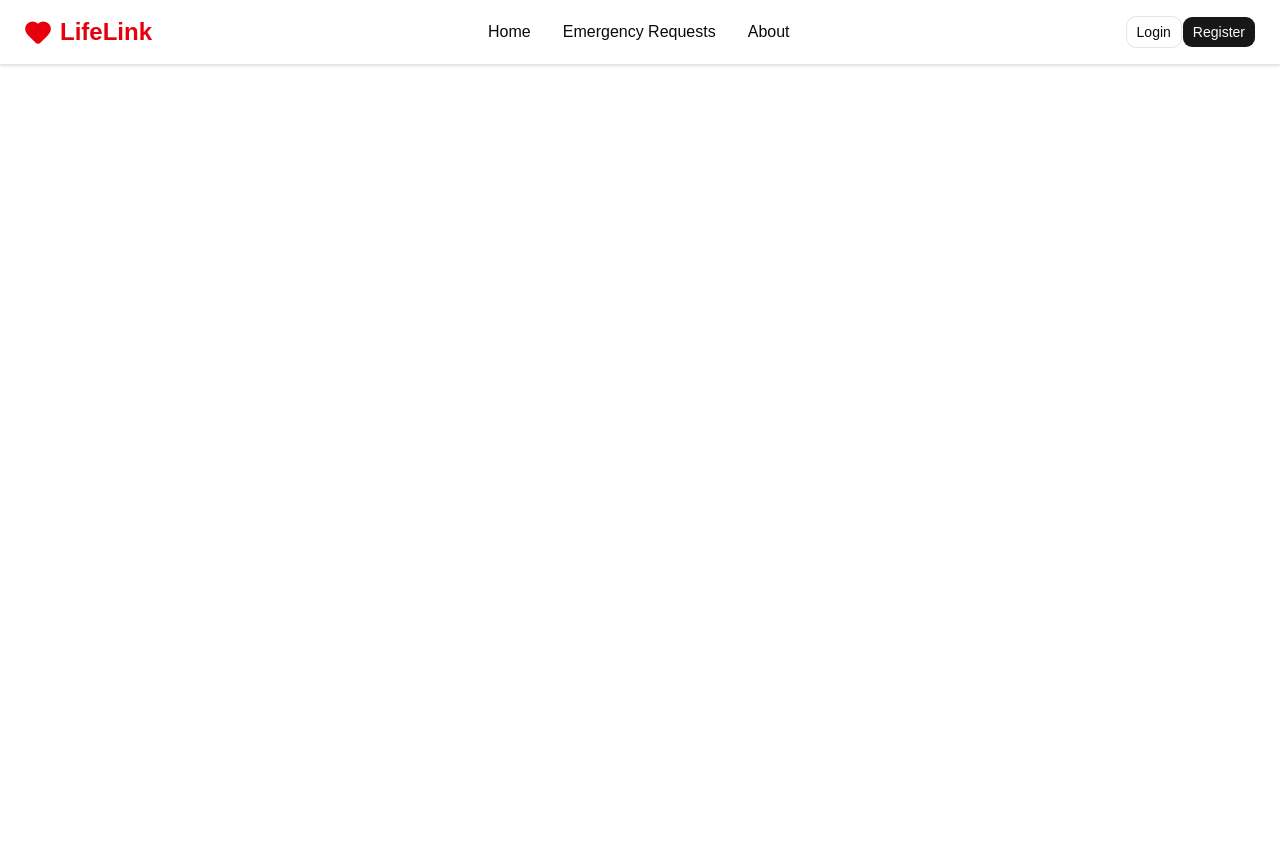
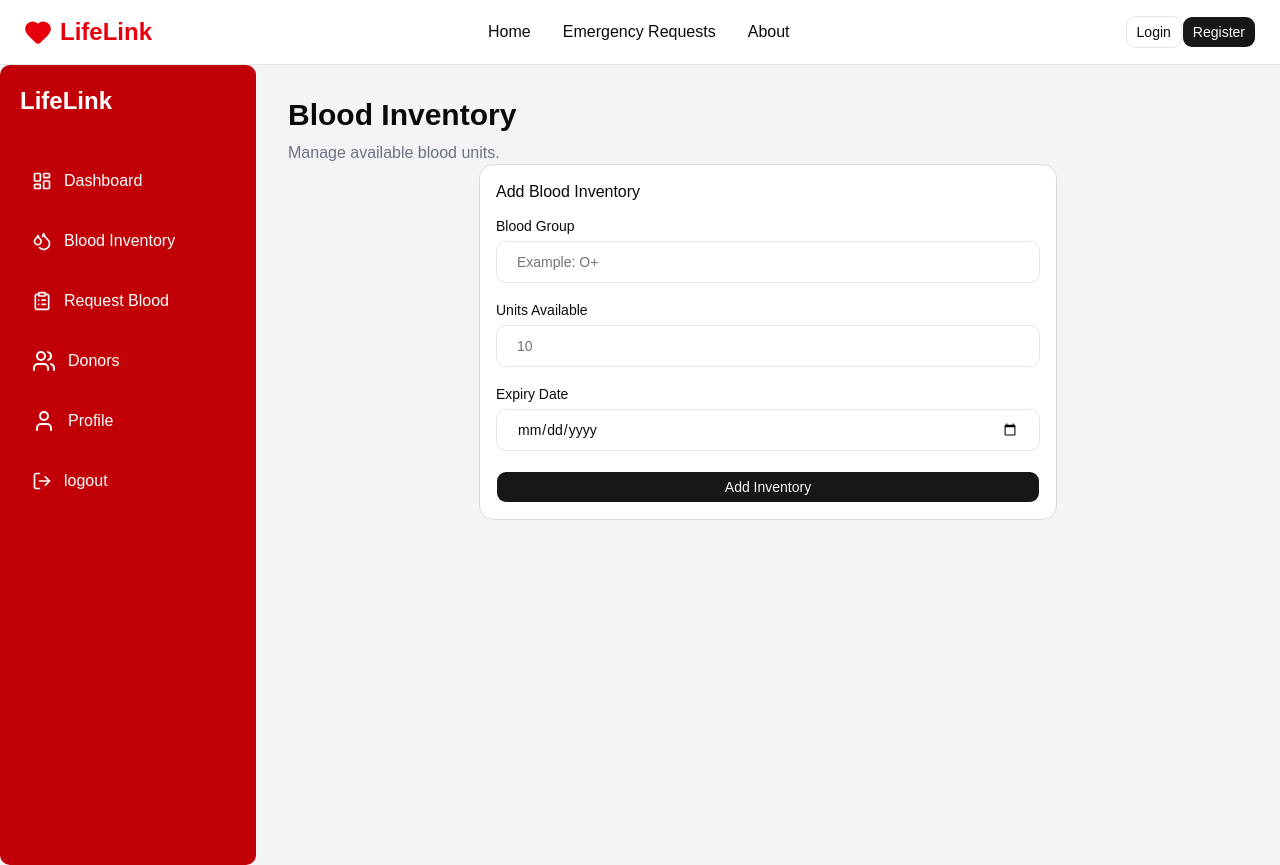
Before and after one commit to Juan-ita/LifeLink, a React (Vite) app: page /hospital/inventory in a window 1280 px wide. Before the commit the page ends 800 px from the top, so only its background shows below. Built offline with nearby package versions, Linux system fonts and the light colour scheme.

Commit message:
feat: create new inventory file

```diff
--- a/src/App.jsx
+++ b/src/App.jsx
@@ -8,6 +8,7 @@ import Hospitaldashboard from './pages/Hospitaldashboard'
 import CreateRequest from './components/hospital/CreateRequest'
 import RequestDetails from './components/hospital/RequestDetails'
 import EditRequest from './pages/EditRequest'
+import BloodInventory from './pages/BloodInventory'
 
 function App() {
   const location = useLocation()
@@ -23,6 +24,7 @@ function App() {
           <Route path='/hospital/create-request' element={<CreateRequest/>}/>
           <Route path='/hospital/request/:id' element={<RequestDetails/>}/>
           <Route path='/hospital/request/edit/:id' element={<EditRequest/>}/>
+          <Route path='/hospital/inventory' element={<BloodInventory/>}/>
         </Routes>
 
     </>
--- /dev/null
+++ b/src/pages/BloodInventory.jsx
@@ -0,0 +1,103 @@
+import HospitalLayout from '@/components/hospital/HospitalLayout'
+import { useState } from 'react'
+import { collection, addDoc } from 'firebase/firestore'
+import { db } from '@/firebase/FirebaseConfig'
+import { Button } from '@/components/ui/button'
+import { Input } from '@/components/ui/input'
+import { Label } from '@/components/ui/label'
+import { Card, CardHeader, CardTitle, CardContent } from '@/components/ui/card'
+
+function BloodInventory() {
+  const [bloodGroup, setBloodGroup] = useState("")
+  const [units, setUnits] = useState("")
+  const [expiryDate, setExpiryDate] = useState("")
+
+  async function handleSubmit(event){
+    event.preventDefault();
+
+    if(
+      bloodGroup.trim() === "" ||
+      units.trim() === "" ||
+      expiryDate.trim() === ""
+    ){
+      alert("Please fill in all fields.");
+      return;
+    }
+    try{
+      await addDoc(collection(db, "bloodInventory"),{
+        bloodGroup,
+        units: Number(units),
+        expiryDate,
+        status: "Available",
+        createdAt: new Date(),
+      })
+      alert("Blood added successfully!");
+
+      setBloodGroup("")
+      setUnits("")
+      setExpiryDate("")
+
+    } catch(error){
+      console.error(error);
+      alert("Something went wrong.")
+    }
+  }
+  return (
+    <HospitalLayout>
+      <h1 className='text-3xl font-bold'>
+        Blood Inventory
+      </h1>
+      <p className='mt-2 text-gray-500'>
+        Manage available blood units.
+      </p>
+
+      <Card className="mx-auto max-w-xl">
+        <CardHeader>
+          <CardTitle>
+          Add Blood Inventory
+        </CardTitle>
+        </CardHeader>
+
+        <CardContent>
+          <form
+          onSubmit={handleSubmit}
+          className='space-y-5'>
+            <div>
+              <Label>Blood Group</Label>
+              <Input
+              className="p-5 mt-2"
+              value={bloodGroup}
+              onChange={(e) => setBloodGroup(e.target.value)}
+              placeholder="Example: O+"/>
+            </div>
+
+            <div>
+              <Label>Units Available</Label>
+              <Input
+              className="p-5 mt-2"
+              type="number"
+              value={units}
+              onChange={(e) => setUnits(e.target.value)}
+              placeholder="10"/>
+            </div>
+            <div>
+
+              <Label>Expiry Date</Label>
+              <Input
+              className="p-5 mt-2"
+              type="date"
+              value={expiryDate}
+              onChange={(e) => setExpiryDate(e.target.value)}/>
+            </div>
+
+            <Button type="submit" className="w-full">
+              Add Inventory
+            </Button>
+          </form>
+        </CardContent>
+       </Card>
+    </HospitalLayout>
+  )
+}
+
+export default BloodInventory
```
